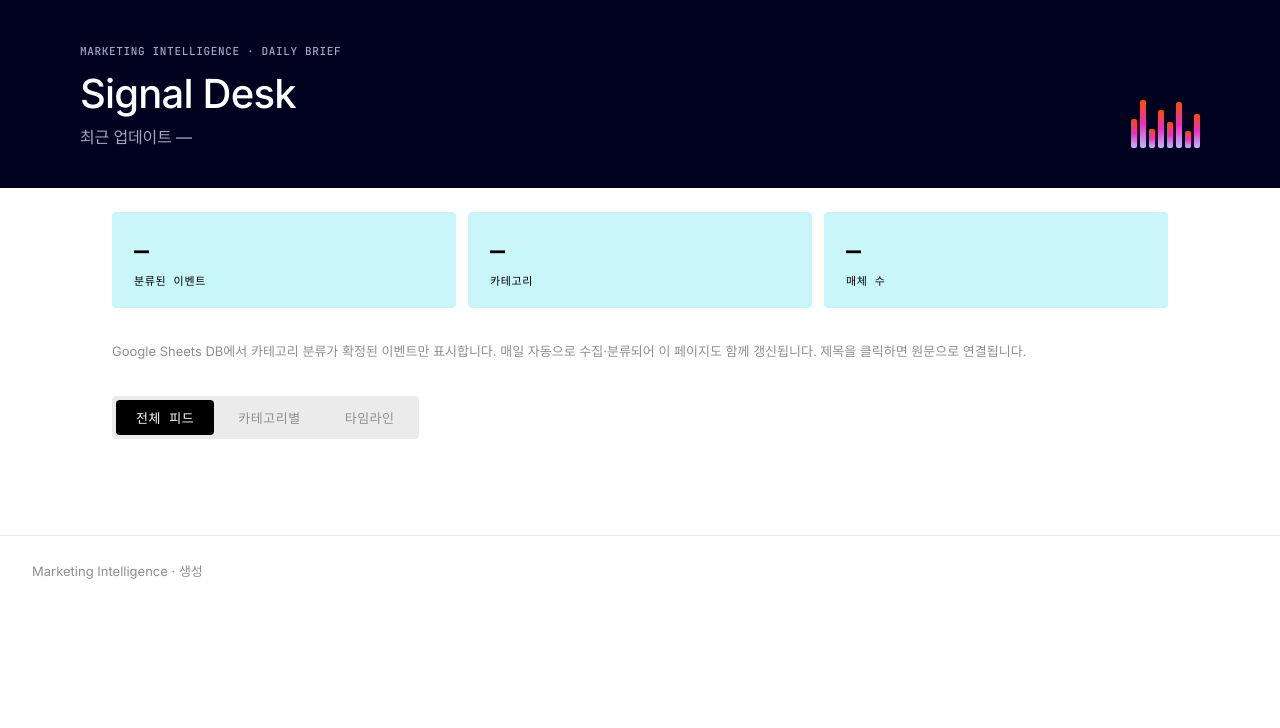
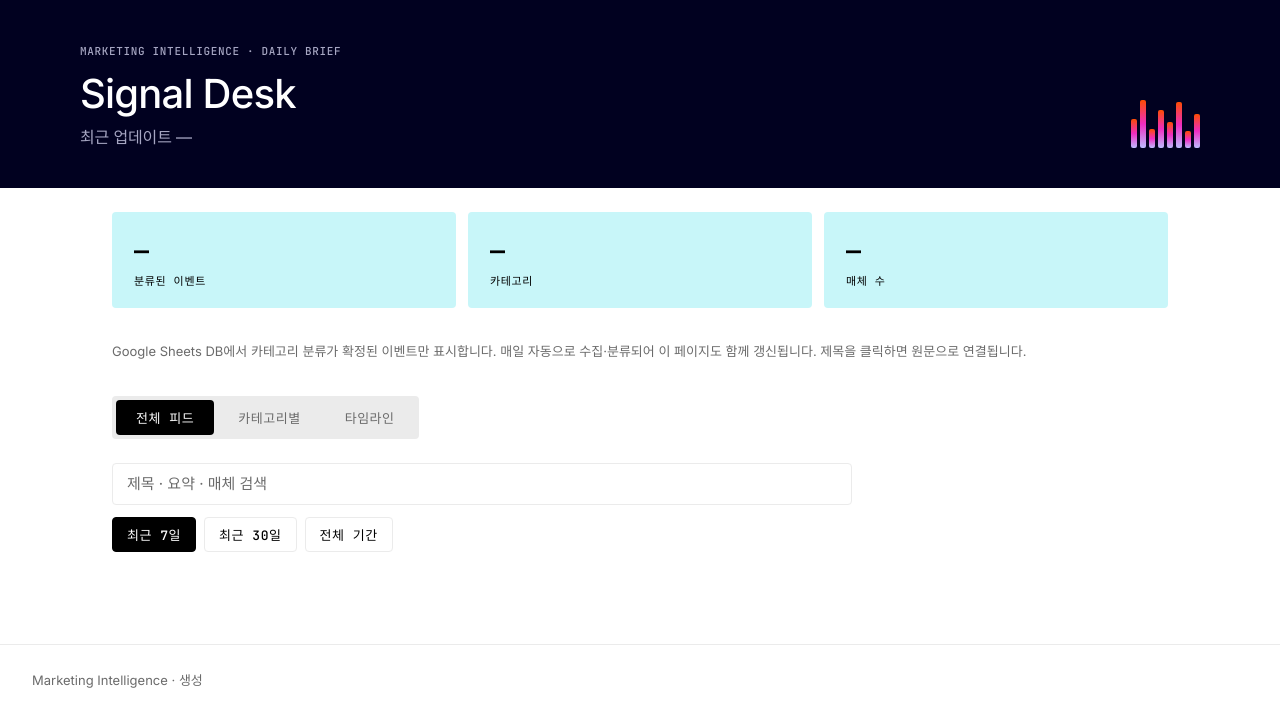
Before and after one commit to srwonartience-lang/marketing-intelligence, a Python web app: template templates/dashboard_template.html in a window 1280 px wide. Shown: the top 728 px of the page. Run offline with Jinja, Linux system fonts and the light colour scheme; the template is opened without the code that fills it, so the values that code supplies are empty.

Commit message:
Carry the dashboard fixes into the generator template
docs/index.html is generated from templates/dashboard_template.html by
generate_dashboard.py, which the daily workflow runs and commits, so
editing the output alone would have been reverted at the next 09:00 KST
run. The template now holds the same feed filtering, search, date, and
contrast changes; rendering it with the current event data reproduces
docs/index.html byte for byte.

Co-Authored-By: Claude Opus 5 <noreply@anthropic.com>

```diff
--- a/templates/dashboard_template.html
+++ b/templates/dashboard_template.html
@@ -16,7 +16,7 @@
     --hairline:#ebebeb;
     --hairline-on-dark:#26263a;
     --surface-dark-soft:#313641;
-    --body:#8f8f8f;
+    --body:#6b6b6b;
     --on-dark:#ffffff;
     --on-dark-soft:#a6a6c2;
     --orange:#fc4c02;
@@ -103,6 +103,7 @@
   .cat-pill{ appearance:none; cursor:pointer; border:1px solid var(--hairline); background:var(--canvas); color:var(--ink); border-radius:var(--r-sm); padding:7px 14px; display:inline-flex; align-items:center; gap:7px; }
   .cat-pill .dot{ width:7px; height:7px; border-radius:50%; background:currentColor; }
   .cat-pill:hover{ border-color:var(--ink); }
+  .cat-pill:focus-visible{ outline:2px solid var(--ink); outline-offset:2px; }
   .cat-pill.geo{ color:var(--cat-geo); }
   .cat-pill.ai{ color:var(--cat-ai); }
   .cat-pill.industry{ color:var(--cat-industry); }
@@ -129,6 +130,11 @@
   a.mini-card{ cursor:pointer; transition:border-color 0.12s ease; }
   a.mini-card:hover{ border-color:var(--ink); }
 
+  .feed-controls{ max-width:740px; }
+  #feed-q{ width:100%; font-family:inherit; font-size:15px; line-height:20px; color:var(--ink); background:var(--canvas);
+    padding:10px 14px; border:1px solid var(--hairline); border-radius:var(--r-sm); margin-bottom:12px; }
+  #feed-q::placeholder{ color:var(--body); }
+  #feed-q:focus{ outline:2px solid var(--ink); outline-offset:1px; border-color:var(--ink); }
   #feed-view .list{ display:flex; flex-direction:column; gap:12px; max-width:740px; }
   .article-card{ background:var(--canvas); border:1px solid var(--hairline); border-radius:var(--r-sm); padding:24px; }
   .article-card .row-top{ display:flex; align-items:center; justify-content:space-between; gap:12px; margin-bottom:10px; }
@@ -154,10 +160,12 @@
   .cal-nav button:not(:disabled):hover{ border-color:var(--ink); }
   .cal-grid{ display:grid; grid-template-columns:repeat(7,1fr); gap:4px; }
   .cal-dow{ text-align:center; color:var(--body); padding-bottom:6px; }
-  .cal-day{ position:relative; aspect-ratio:1; display:flex; align-items:center; justify-content:center; border-radius:var(--r-xs); cursor:pointer; border:1px solid transparent; font-variant-numeric:tabular-nums; }
+  .cal-day{ position:relative; aspect-ratio:1; display:flex; align-items:center; justify-content:center; padding-bottom:9px; border-radius:var(--r-xs); cursor:pointer; border:1px solid transparent; font-variant-numeric:tabular-nums; }
+  button.cal-day{ appearance:none; background:none; font-family:inherit; font-size:inherit; line-height:inherit; letter-spacing:inherit; color:inherit; width:100%; }
+  button.cal-day:focus-visible{ outline:2px solid var(--ink); outline-offset:1px; }
   .cal-day.empty{ cursor:default; }
   .cal-day.has-events:hover{ border-color:var(--hairline); }
-  .cal-day .cnt{ position:absolute; bottom:2px; font-family:"JetBrains Mono",monospace; font-size:8px; color:var(--body); }
+  .cal-day .cnt{ position:absolute; bottom:2px; font-family:"JetBrains Mono",monospace; font-size:10px; color:var(--body); }
   .cal-day.selected{ background:var(--ink); color:var(--on-primary); }
   .cal-day.selected .cnt{ color:var(--on-dark-soft); }
   .cal-legend{ display:flex; align-items:center; gap:8px; margin-top:14px; padding-top:14px; border-top:1px solid var(--hairline); }
@@ -221,6 +229,15 @@
   <div class="content">
 
     <div id="feed-view" class="view active">
+      <div class="feed-controls">
+        <input id="feed-q" type="search" placeholder="제목 · 요약 · 매체 검색" aria-label="피드 검색" autocomplete="off">
+        <div class="cat-filter" id="range-filter">
+          <button class="cat-pill mono-btn all active" data-days="7">최근 7일</button>
+          <button class="cat-pill mono-btn all" data-days="30">최근 30일</button>
+          <button class="cat-pill mono-btn all" data-days="0">전체 기간</button>
+        </div>
+      </div>
+      <p class="cat-count-label caption" id="feed-count"></p>
       <div class="list" id="feed-list"></div>
     </div>
 
@@ -279,7 +296,8 @@
   function fmtDateLabel(d){
     const dt = new Date(d + 'T00:00:00');
     const days = ['일','월','화','수','목','금','토'];
-    return `${dt.getMonth()+1}월 ${dt.getDate()}일 (${days[dt.getDay()]})`;
+    const year = dt.getFullYear() !== new Date().getFullYear() ? `${dt.getFullYear()}년 ` : '';
+    return `${year}${dt.getMonth()+1}월 ${dt.getDate()}일 (${days[dt.getDay()]})`;
   }
   function primaryUrl(ev){ return ev.sources[0] ? ev.sources[0].url : '#'; }
   function sourcePillsHTML(ev){
@@ -329,9 +347,49 @@
     document.getElementById('generated-at').textContent = GENERATED_AT;
   }
 
+  const LATEST_DATE = CLASSIFIED_EVENTS.reduce((m,e) => e.date > m ? e.date : m, '');
+  let rangeDays = 7;
+  let feedQuery = '';
+
+  function cutoffDate(days){
+    if (!days || !LATEST_DATE) return '';
+    const base = new Date(LATEST_DATE + 'T00:00:00');
+    base.setDate(base.getDate() - (days - 1));
+    return `${base.getFullYear()}-${String(base.getMonth()+1).padStart(2,'0')}-${String(base.getDate()).padStart(2,'0')}`;
+  }
+  function matchesQuery(ev){
+    if (!feedQuery) return true;
+    return (ev.title + ' ' + ev.summary + ' ' + ev.sources.map(s => s.name).join(' '))
+      .toLowerCase().includes(feedQuery);
+  }
+
   function renderFeed(){
-    const sorted = [...CLASSIFIED_EVENTS].sort((a,b) => (b.date+b.time).localeCompare(a.date+a.time));
-    document.getElementById('feed-list').innerHTML = sorted.map(ev => articleCardHTML(ev,false)).join('');
+    const cutoff = cutoffDate(rangeDays);
+    const matched = CLASSIFIED_EVENTS.filter(matchesQuery);
+    const items = matched.filter(ev => !cutoff || ev.date >= cutoff)
+      .sort((a,b) => (b.date+b.time).localeCompare(a.date+a.time));
+    const rangeLabel = rangeDays ? `최근 ${rangeDays}일` : '전체 기간';
+
+    document.getElementById('feed-count').textContent =
+      `${rangeLabel}${feedQuery ? ` · “${feedQuery}” 검색` : ''} · ${items.length}건`;
+
+    if (items.length){
+      document.getElementById('feed-list').innerHTML = items.map(ev => articleCardHTML(ev,false)).join('');
+      return;
+    }
+    const outside = matched.length - items.length;
+    document.getElementById('feed-list').innerHTML =
+      `<p class="body-md">${rangeLabel}에는 해당하는 이벤트가 없습니다.</p>` +
+      (outside ? `<button class="cat-pill mono-btn all" id="feed-widen">전체 기간에서 ${outside}건 보기</button>` : '');
+    const widen = document.getElementById('feed-widen');
+    if (widen) widen.addEventListener('click', () => setRange(0));
+  }
+
+  function setRange(days){
+    rangeDays = days;
+    document.querySelectorAll('#range-filter button').forEach(b =>
+      b.classList.toggle('active', Number(b.dataset.days) === days));
+    renderFeed();
   }
 
   let activeCategory = 'all';
@@ -410,9 +468,12 @@
       const dateStr = `${viewYear}-${String(viewMonth+1).padStart(2,'0')}-${String(day).padStart(2,'0')}`;
       const items = eventsByDate[dateStr];
       const isSelected = dateStr === selectedDate;
-      html += `<div class="cal-day body-md${items?' has-events':''}${isSelected?' selected':''}" data-date="${dateStr}">
-        ${day}${items ? `<span class="cnt">${items.length}</span>` : ''}
-      </div>`;
+      const cls = `cal-day body-md${items?' has-events':''}${isSelected?' selected':''}`;
+      html += items
+        ? `<button type="button" class="${cls}" data-date="${dateStr}" aria-pressed="${isSelected}">
+            ${day}<span class="cnt">${items.length}</span>
+          </button>`
+        : `<div class="${cls}">${day}</div>`;
     }
     grid.innerHTML = html;
 
@@ -473,6 +534,13 @@
   renderCalendar();
   renderTimeline();
 
+  document.querySelectorAll('#range-filter button').forEach(b =>
+    b.addEventListener('click', () => setRange(Number(b.dataset.days))));
+  document.getElementById('feed-q').addEventListener('input', e => {
+    feedQuery = e.target.value.trim().toLowerCase();
+    renderFeed();
+  });
+
   const tabButtons = document.querySelectorAll('.tabbar button');
   const views = { feed: document.getElementById('feed-view'), category: document.getElementById('category-view'), timeline: document.getElementById('timeline-view') };
   tabButtons.forEach(btn => {
```
